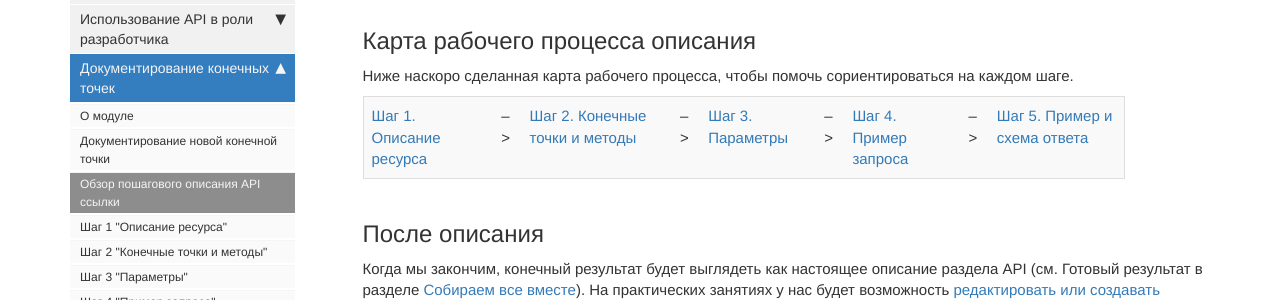
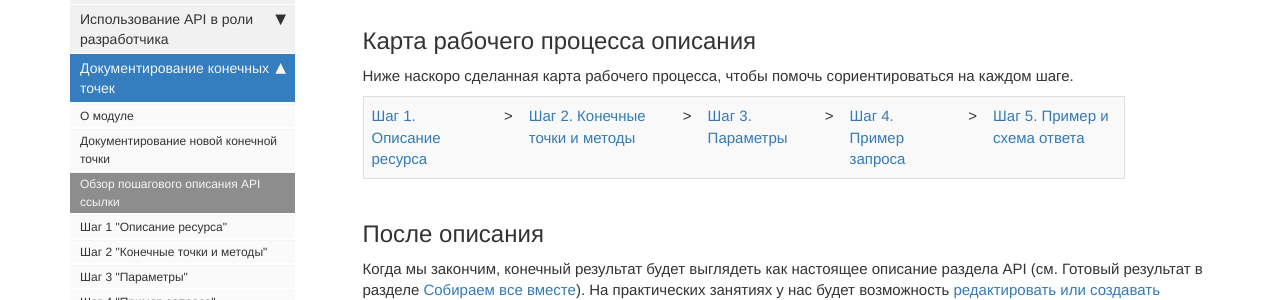
Before and after one commit to Starkovden/Starkovden.github.io, a Jekyll site: the page built from pages/documenting-api-endpoints/api-reference-tutorial-overview.md, in a window 1280 px wide and 900 px high, scrolled down 872 px. Shown: the part 153-453 px from the top of the window. Built offline with Jekyll 4.4.1, drawn with Linux system fonts in a browser that asks for light colours; nearby versions of some CDN libraries; comment, search, counter and statistics services are not loaded.

Commit message:
убрал лишние знаки в таблице

```diff
--- a/pages/documenting-api-endpoints/api-reference-tutorial-overview.md
+++ b/pages/documenting-api-endpoints/api-reference-tutorial-overview.md
@@ -46,7 +46,7 @@ folder: documenting-api-endpoints
 
 Ниже наскоро сделанная карта рабочего процесса, чтобы помочь сориентироваться на каждом шаге.
 
-| [Шаг 1. Описание ресурса](step1-resourse-description.html) |-->| [Шаг 2. Конечные точки и методы](step2-endpoints-and-methods.html) |-->| [Шаг 3. Параметры](step3-parameters.html) |-->| [Шаг 4. Пример запроса](step4-request-example.html)|-->| [Шаг 5. Пример и схема ответа](step5-response-example-and-schema.html) |
+| [Шаг 1. Описание ресурса](step1-resourse-description.html) |>| [Шаг 2. Конечные точки и методы](step2-endpoints-and-methods.html) |>| [Шаг 3. Параметры](step3-parameters.html) |>| [Шаг 4. Пример запроса](step4-request-example.html)|>| [Шаг 5. Пример и схема ответа](step5-response-example-and-schema.html) |
 
 <a name="afterTutorial"></a>
 ## После описания
```
